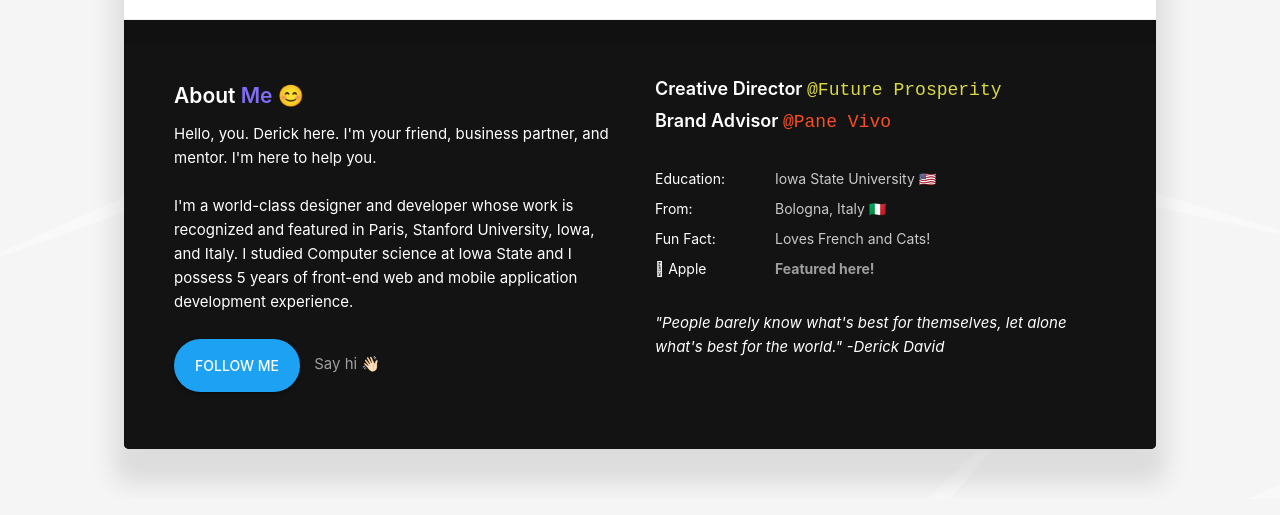
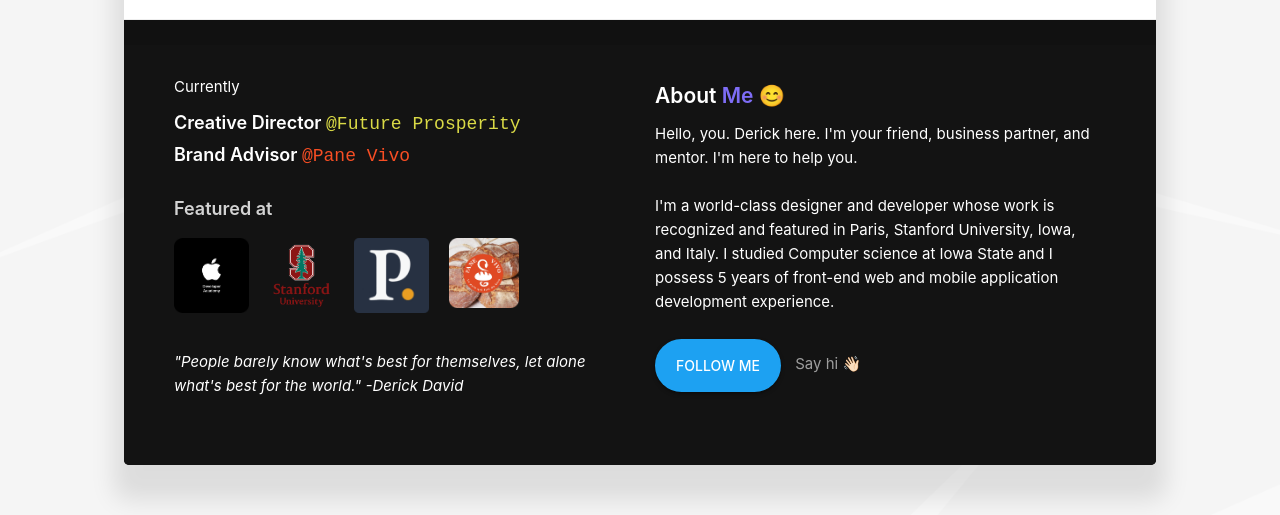
Before and after one commit to drckangelo/old-drckangelo.github.io, a plain HTML site: page index.html in a window 1280 px wide. Shown: the part 413-928 px from the top of the page. Drawn offline with Linux system fonts and the light colour scheme; some packages are replaced by stand-ins of ours.

Commit message:
NEW iteration 4

```diff
--- a/css/main.css
+++ b/css/main.css
@@ -852,7 +852,13 @@
   background-repeat: no-repeat;
 }
 
-.start-page-content .page-header .photo {
+/* .featured {
+
+  width: 50px;
+  height: 50px;
+  position: relative;
+} */
+.start-page-content .page-header .photo  {
   max-width: 280px;
   margin-bottom: -75px;
   border: 3px solid #fff;
@@ -949,6 +955,30 @@
 
 .start-page-content .page-content .download-resume {
   margin-top: 15px;
+}
+
+.feature-list {
+  list-style-type: none;
+  margin: 0;
+  padding: 0;
+  overflow: hidden;
+  /* background-color: #333333; */
+
+
+}
+
+li {
+  float: left;
+
+}
+
+li a {
+  display: block;
+  color: white;
+  text-align: center;
+  padding: 5px;
+
+  text-decoration: none;
 }
 
 .info-list {
--- a/index.html
+++ b/index.html
@@ -160,6 +160,45 @@
                 <div class="page-content">
                   <div class="row">
 
+
+
+
+                    <div class="col-sm-6 col-md-6 col-lg-6">
+
+                      <ul class="info-list">
+                        <p> Currently </p>
+                        <div class="block-title" style=" margin-bottom: 15px;">
+                          <h2 style="color: white; margin-bottom: 3px;">Creative Director <a href="https://futureprosperity.co" target="_blank"><span style="color: rgb(218, 218, 70); font-family: 'Courier New', Courier, monospace;  font-weight: 200;">@Future Prosperity</span> </a></h2>
+                          <h2 style="color: white;">Brand Advisor <a href="https://panevivo.com" target="_blank"><span style="color: rgb(247, 78, 36); font-family:  'Courier New', Courier, monospace; font-weight: 200;">@Pane Vivo</span> </a></h2>
+                        </div>
+                        <!-- <div class="featured" style="border-radius:3px";>
+                          <img src="images/apple-1.png" alt="Apple">
+                          <img src="images/stanford-1.png" alt="Apple">
+                          <img src="images/pactio-1.png" alt="Apple">
+                          <img src="images/panevivo-1.png" alt="Apple">
+                        </div> -->
+                        <h2 style="color:lightgray"> Featured at</h2>
+                        <ul class = "feature-list">
+                         <li> <img src="images/apple-1.png" style="width:75px; height:75px; margin-right: 15px;"alt="Apple"></li>
+                         <li><img src="images/stanford-1.png" style="width:75px; height:75px; margin-right: 15px;"alt="Apple"></li>
+                         <li><img src="images/pactio-1.png" style="width:75px; height:75px; margin-right: 20px;"alt="Apple"></li>
+                         <li> <img src="images/panevivo-1.png" style="width:70px; height:70px; margin-right: 0;"alt="Apple"></li>
+                        </ul>
+                        <!-- <li><span class="title">Creative Director</span><span class="value">Future Prosperity</span></li> -->
+                        <!-- <li><span class="title">Currently:</span><span class="value">San Diego, CA 🇺🇸</span></li> -->
+                        <!-- <li><span class="title">From:</span><span class="value">Bologna, Italy 🇮🇹</span></li> -->
+                        <!-- <li><span class="title">Email:</span><span class="value"><a href="mailto:ddav0204@icloud.com">ddav0204@icloud.com</a></span></li> -->
+                        <!-- <li><span class="title">Fun Fact:</span><span class="value">Loves French and Cats!</span></li> -->
+                       <!--  <li><span class="title">Phone</span><span class="value"><a href="tel:+393890692739">+39 3890692739</a></span></li> -->
+                      <!--  <li><span class="title">Freelance</span><span class="value available">Available</span></li>-->
+
+                        <!-- <li><span class="title" id="academy-mention"> Apple</span><span class="value available"><a href="https://www.youtube.com/watch?v=diohhSLNBtM&t=11s" target="_blank"><b> Featured here!</b></a></span></li> -->
+                      </ul>
+                      <br>
+                      <br>
+                      <p><i>"People barely know what's best for themselves, let alone what's best for the world." -Derick David</i></p>
+                    </div>
+
                     <div class="col-sm-6 col-md-6 col-lg-6">
                       <div class="about-me">
                         <div class="block-title">
@@ -178,31 +217,6 @@
                       </div>
                     </div>
 
-
-
-                    <div class="col-sm-6 col-md-6 col-lg-6">
-
-                      <ul class="info-list">
-                        <div class="block-title" style=" margin-bottom: 15px;">
-                          <h2 style="color: white; margin-bottom: 3px;">Creative Director <a href="https://futureprosperity.co" target="_blank"><span style="color: rgb(218, 218, 70); font-family: 'Courier New', Courier, monospace;  font-weight: 200;">@Future Prosperity</span> </a></h2>
-                          <h2 style="color: white;">Brand Advisor <a href="https://panevivo.com" target="_blank"><span style="color: rgb(247, 78, 36); font-family:  'Courier New', Courier, monospace; font-weight: 200;">@Pane Vivo</span> </a></h2>
-                        </div>
-                        <li><span class="title">Education:</span><span class="value">Iowa State University 🇺🇸</span></li>
-
-                        <!-- <li><span class="title">Creative Director</span><span class="value">Future Prosperity</span></li> -->
-                        <!-- <li><span class="title">Currently:</span><span class="value">San Diego, CA 🇺🇸</span></li> -->
-                        <li><span class="title">From:</span><span class="value">Bologna, Italy 🇮🇹</span></li>
-                        <!-- <li><span class="title">Email:</span><span class="value"><a href="mailto:ddav0204@icloud.com">ddav0204@icloud.com</a></span></li> -->
-                        <li><span class="title">Fun Fact:</span><span class="value">Loves French and Cats!</span></li>
-                       <!--  <li><span class="title">Phone</span><span class="value"><a href="tel:+393890692739">+39 3890692739</a></span></li> -->
-                      <!--  <li><span class="title">Freelance</span><span class="value available">Available</span></li>-->
-
-                        <li><span class="title" id="academy-mention"> Apple</span><span class="value available"><a href="https://www.youtube.com/watch?v=diohhSLNBtM&t=11s" target="_blank"><b> Featured here!</b></a></span></li>
-                      </ul>
-                      <br>
-                      <br>
-                      <p><i>"People barely know what's best for themselves, let alone what's best for the world." -Derick David</i></p>
-                    </div>
 
                   </div>
                 </div>
```
Also changed, not shown: images/apple-1.png (added), images/pactio-1.png (added), images/panevivo-1.png (added), images/stanford-1.png (added), 1 other file.
